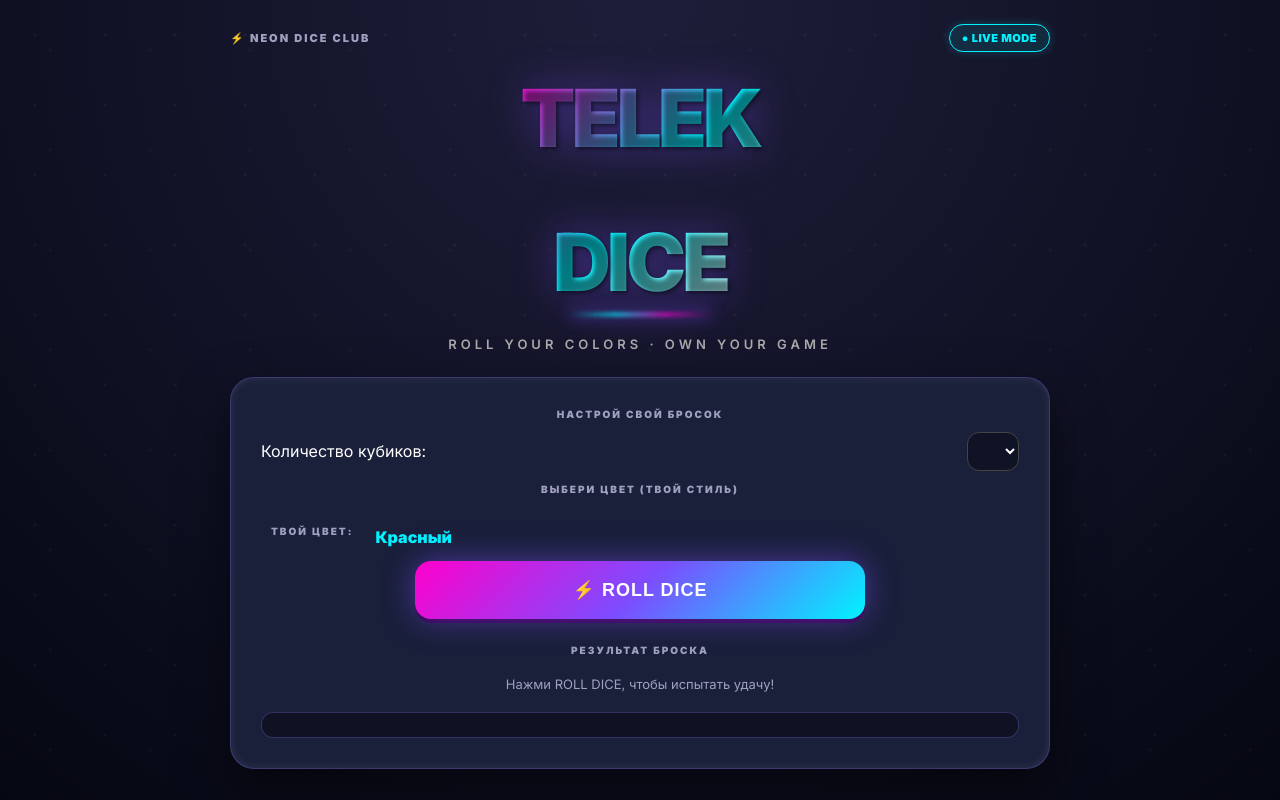
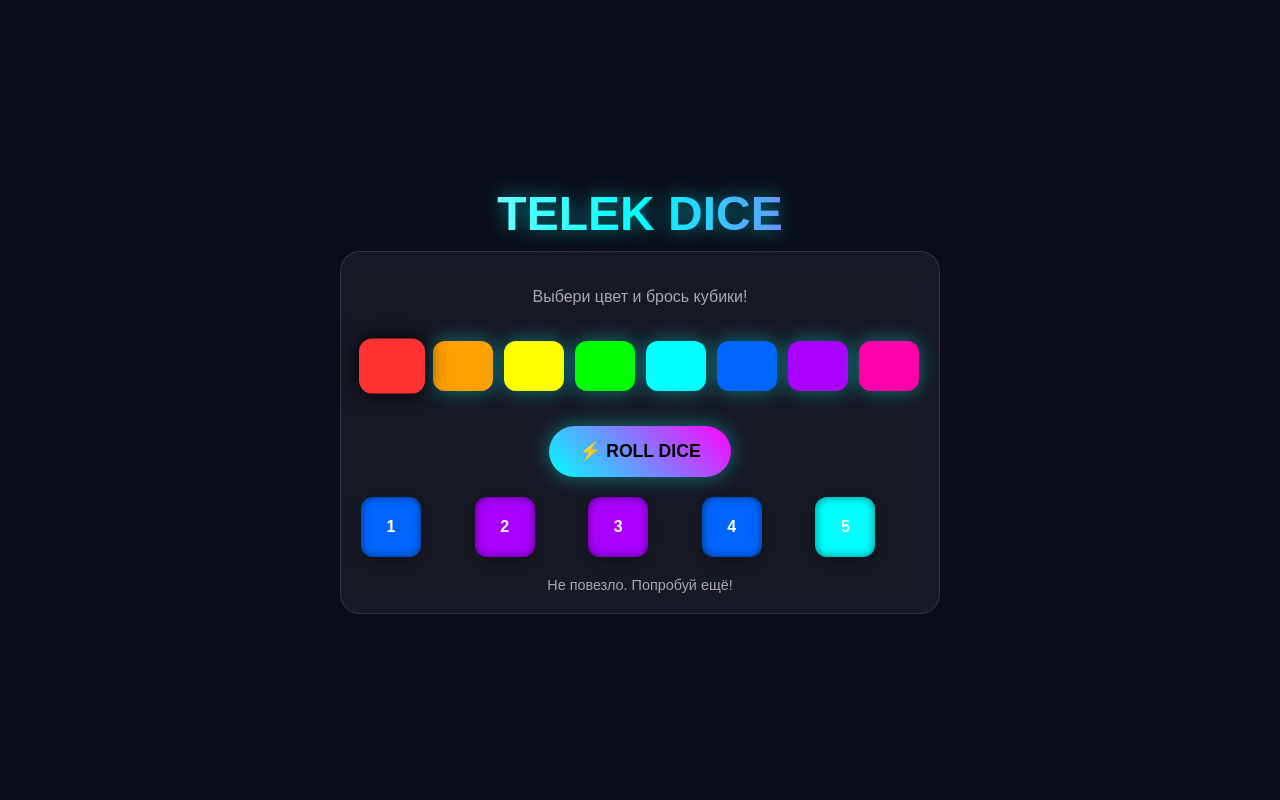
Before and after one commit to vstylerespekt-wq/telek-dice, a plain HTML site: page index.html in a window 1280 px wide. Both pictures are taken after a click on the button "⚡ ROLL DICE". Drawn offline with Linux system fonts and the light colour scheme.

Commit message:
Update index.html

```diff
--- a/index.html
+++ b/index.html
@@ -1,239 +1,119 @@
 <!doctype html>
 <html lang="ru">
 <head>
-<meta charset="utf-8">
-<meta name="viewport" content="width=device-width,initial-scale=1">
-<meta name="theme-color" content="#090b18">
-<title>TELEK DICE ULTIMATE</title>
-<!-- Подключаем шрифт Inter для идеальной типографики -->
-<link href="https://fonts.googleapis.com/css2?family=Inter:wght@300;400;600;900&display=swap" rel="stylesheet">
-<style>
-:root{
-  --bg:#050712;
-  --panel:#1a1f3a;
-  --glass:rgba(255,255,255,0.03);
-  --border:rgba(139,119,255,0.3);
-  --cyan:#00f3ff;
-  --pink:#ff00cc;
-  --violet:#bb86fc;
-  --text:#ffffff;
-  --muted:#a0a0c0;
-  --glow:#7c4dff;
-}
-*{box-sizing:border-box}
-body{
-  margin:0;
-  min-height:100vh;
-  padding:20px;
-  color:var(--text);
-  font-family:'Inter',sans-serif;
-  background:radial-gradient(circle at 50% 0%, #1e1e3a 0%, var(--bg) 100%);
-  display:flex;
-  justify-content:center;
-  align-items:center;
-  overflow-x:hidden;
-  user-select:none;
-}
-/* Фоновые частицы для атмосферы */
-body::before {
-  content: "";
-  position: fixed;
-  top: 0; left: 0; right: 0; bottom: 0;
-  pointer-events: none;
-  background-image:
-    radial-gradient(white, rgba(255,255,255,.2) 2px, transparent 3px),
-    radial-gradient(white, rgba(255,255,255,.15) 2px, transparent 3px);
-  background-size: 70px 70px, 100px 100px;
-  opacity: 0.05;
-  z-index: -1;
-}
-.wrap{
-  position:relative;
-  width:min(820px,100%);
-  text-align:center;
-}
-
-/* Анимация появления */
-.fade-in { animation: fadeIn 0.8s ease-out forwards; opacity: 0; }
-@keyframes fadeIn { to { opacity: 1; } }
-
-.topline{
-  display:flex;justify-content:space-between;align-items:center;gap:10px;
-  margin:2px 0 20px;color:var(--muted);font-size:11px;font-weight:900;letter-spacing:2px;
-}
-.pill{
-  border:1px solid var(--cyan);background:rgba(0,243,255,0.1);color:var(--cyan);
-  padding:6px 12px;border-radius:50px;letter-spacing:0.5px;white-space:nowrap;
-  box-shadow:0 0 10px rgba(0,243,255,0.2);
-}
-.logo{
-  display:inline-block;position:relative;margin:10px auto 15px;padding:0 15px;
-  font-size:clamp(48px,12vw,80px);font-weight:900;line-height:.9;letter-spacing:-4px;
-  background:linear-gradient(-45deg,#fff 0%,#00f3ff 50%,#ff00cc 100%);
-  -webkit-background-clip:text;background-clip:text;color:transparent;
-  filter:drop-shadow(0 0 20px rgba(124,77,255,0.4));
-  text-shadow: 2px 2px 4px rgba(0,0,0,0.5);
-}
-.logo span { display:block; }
-.logo::after{
-  content:"";display:block;height:3px;width:60%;margin:15px auto 0;border-radius:99px;
-  background:linear-gradient(90deg,transparent,var(--cyan),var(--pink),transparent);
-  box-shadow:0 0 15px var(--glow);
-  filter:blur(2px);
-}
-.subtitle{
-  font-size:13px;font-weight:600;letter-spacing:4px;color:#aaa;margin:5px 0 25px;text-transform:uppercase;
-}
-
-.panel{
-  background:var(--panel);
-  border:1px solid var(--border);
-  border-radius:24px;
-  padding:clamp(20px,4vw,30px);
-  margin:10px 0;
-  box-shadow: 0 20px 50px rgba(0,0,0,0.5), inset 0 0 10px rgba(255,255,255,0.1);
-  backdrop-filter: blur(16px);
-  position: relative;
-}
-
-.section-label{
-  font-size:10px;font-weight:800;letter-spacing:2px;color:var(--muted);text-transform:uppercase;margin-bottom:12px;
-}
-.row{
-  display:flex;gap:12px;justify-content:center;align-items:center;flex-wrap:wrap;margin:12px 0;
-}
-select{
-  background:#0f1325;color:white;border:1px solid #444;border-radius:12px;
-  padding:10px 15px;font-weight:700;outline:none;cursor:pointer;
-  transition: 0.3s;
-}
-select:focus { border-color: var(--violet); box-shadow: 0 0 8px rgba(187, 134, 252, 0.3); }
-
-/* Улучшенные кубики палитры */
-.dice{
-  display:grid;grid-template-columns:repeat(4,1fr);gap:10px;margin:15px auto;max-width:500px;
-}
-.die{
-  position:relative;aspect-ratio:1;border-radius:16px;
-  display:grid;place-items:center;cursor:pointer;
-  transition: transform 0.2s cubic-bezier(0.17, 0.67, 0.12, 1), filter 0.2s;
-  border: 2px solid transparent;
-}
-.die::before{
-  content: ''; position: absolute; inset: 4px; border-radius: 12px;
-  border: 1px solid rgba(255,255,255,0.1); backdrop-filter: blur(2px);
-}
-.die:hover{
-  transform: scale(1.05) translateY(-4px);
-  filter: brightness(1.1);
-}
-.die.selected{
-  transform: scale(1.1) translateY(-6px);
-  box-shadow: 0 0 25px rgba(0, 243, 255, 0.4);
-  border-color: var(--cyan);
-}
-.pip{
-  width:20px;height:20px;border-radius:50%;
-  background: radial-gradient(circle, white 20%, rgba(255,255,255,0) 60%);
-  box-shadow: 0 4px 10px rgba(0,0,0,0.3), inset 0 2px 5px rgba(255,255,255,0.5);
-}
-
-/* Кнопка броска */
-.primary{
-  width:100%;max-width:450px;border:none;border-radius:16px;
-  padding:18px;color:white;font-size:18px;font-weight:900;letter-spacing:1px;
-  cursor:pointer;text-transform: uppercase;
-  background: linear-gradient(135deg, #ff00cc, #7c4dff, #00f3ff);
-  box-shadow: 0 0 30px rgba(124, 77, 255, 0.5), 0 4px 0 #330044;
-  position: relative; overflow: hidden;
-  transition: all 0.3s ease;
-}
-.primary::before{ content: ''; position: absolute; top: 0; left: 0; width: 100%; height: 100%; background: rgba(255,255,255,0.1); opacity: 0; transform: scaleX(0); transition: 0.3s; }
-.primary:hover::before{ opacity: 1; transform: scaleX(1); }
-.primary:active{ transform: translateY(4px); box-shadow: 0 0 15px rgba(124, 77, 255, 0.3); filter: brightness(0.9); }
-.primary.rolling{ animation: pulse 1.5s infinite; filter: grayscale(1); }
-@keyframes pulse { 0% { box-shadow: 0 0 20px rgba(0, 243, 255, 0.5); } 50% { box-shadow: 0 0 40px rgba(255, 0, 204, 0.5); } 100% { box-shadow: 0 0 20px rgba(124, 77, 255, 0.5); } }
-
-/* Результаты */
-.results{
-  display:grid;grid-template-columns:repeat(auto-fit, minmax(80px, 1fr));gap:12px;
-  margin:20px auto;max-width:600px;
-}
-.resultdie{
-  min-width:0;min-height:90px;border-radius:14px;padding:8px;
-  border:1px solid rgba(255,255,255,0.1);display:flex;flex-direction:column;
-  justify-content:center;align-items:center;gap:6px;font-weight:800;
-  box-shadow: inset 0 0 10px rgba(0,0,0,0.5), 0 5px 15px rgba(0,0,0,0.3);
-  transition: transform 0.3s cubic-bezier(0.175, 0.885, 0.32, 1.275);
-  position: relative;
-  overflow: hidden;
-}
-.resultdie.shake{ animation: shake 0.5s; }
-@keyframes shake { 0%, 100% { transform: translateX(0); } 25% { transform: translateX(-10px); } 75% { transform: translateX(10px); } }
-.resultdie.win{ box-shadow: 0 0 25px var(--cyan); border-color: var(--cyan); }
-.resultdie .name{ font-size:12px; text-shadow: 0 1px 3px black; }
-.resultdie .number{ font-size:10px; opacity:0.7; }
-
-.status{
-  background: rgba(0,0,0,0.4);border:1px solid var(--border);border-radius:12px;
-  padding:12px;margin-top:15px;color:var(--cyan);font-size:14px;font-weight:600;
-  text-align: left;
-}
-.btn{
-  background:rgba(255,255,255,0.05);color:white;border:1px solid rgba(255,255,255,0.2);
-  padding:10px 20px;border-radius:10px;cursor:pointer;font-weight:600;
-  transition: 0.3s;
-}
-.btn:hover{ background: rgba(255,255,255,0.1); border-color: white; }
-
-.stats{ color:var(--muted);font-size:13px; }
-.stats strong{ color:white; font-size:16px; }
-
-.admin{ display:none; text-align:left; margin-top:20px; padding-top:20px; border-top:1px dashed var(--border); }
-.admin.open{ display:block; }
-.admin label{ display:block; margin:10px 0 5px; font-size:12px; font-weight:700; color:var(--muted); }
-.admin input[type=checkbox]{ accent-color:var(--violet); }
-
-.foot{ font-size:11px; color:#555; line-height:1.6; margin:20px auto; max-width:600px; }
-
-@media(max-width:480px){
-  .panel{ padding: 15px; }
-  .dice, .results{ grid-template-columns: repeat(2, 1fr); }
-  .logo{ font-size: 36px; }
-}
-</style>
+  <meta charset="utf-8">
+  <title>TELEK DICE SHORT</title>
+  <style>
+    body { margin:0; min-height:100vh; background:#0b0d1a; color:#fff; font-family:sans-serif; display:flex; justify-content:center; align-items:center; overflow:hidden; }
+    .game { width:100%; max-width:600px; text-align:center; padding:20px; }
+    h1 { font-size:3rem; margin:0 0 10px; background:linear-gradient(90deg,#fff,#0ff,#f0f); -webkit-background-clip:text; color:transparent; text-shadow:0 0 20px rgba(0,255,255,.5); }
+    .panel { background:rgba(255,255,255,0.05); border:1px solid rgba(255,255,255,0.1); border-radius:20px; padding:20px; backdrop-filter:blur(10px); }
+    .colors { display:flex; gap:10px; flex-wrap:wrap; justify-content:center; margin:20px 0; }
+    .color-btn { width:50px; height:50px; border-radius:12px; border:none; cursor:pointer; transition:.2s; position:relative; overflow:hidden; }
+    .color-btn::after { content:''; position:absolute; inset:0; background:rgba(255,255,255,0.2); opacity:0; transition:.1s; }
+    .color-btn:hover::after { opacity:1; }
+    .color-btn.active { transform:scale(1.1); box-shadow:0 0 20px currentColor; z-index:2; }
+    button { background:linear-gradient(45deg,#0ff,#f0f); color:#000; border:none; padding:15px 30px; font-weight:bold; font-size:1.1rem; border-radius:50px; cursor:pointer; box-shadow:0 0 20px rgba(0,255,255,.4); margin:15px auto; display:block; }
+    button:active { transform:scale(.95); }
+    .results { display:grid; grid-template-columns:repeat(auto-fit,minmax(60px,1fr)); gap:10px; margin:20px auto; }
+    .die-res { width:60px; height:60px; border-radius:12px; display:flex; align-items:center; justify-content:center; font-weight:bold; box-shadow:inset 0 0 10px rgba(0,0,0,.5),0 5px 15px rgba(0,0,0,.3); }
+    .win { box-shadow:0 0 30px currentColor !important; animation:pulse 1s infinite alternate; }
+    @keyframes pulse { from { transform:scale(1); } to { transform:scale(1.05); } }
+    #status { margin-top:15px; color:#aaa; font-size:.9rem; }
+  </style>
 </head>
 <body>
+  <div class="game">
+    <h1>TELEK DICE</h1>
+    <div class="panel">
+      <p style="color:#aaa">Выбери цвет и брось кубики!</p>
+      <div class="colors" id="colors"></div>
+      <button id="roll">⚡ ROLL DICE</button>
+      <div class="results" id="results"></div>
+      <div id="status">Кликни по экрану, чтобы включить музыку</div>
+    </div>
+  </div>
 
-<main class="wrap fade-in">
-  <div class="topline">
-    <span>⚡ NEON DICE CLUB</span>
-    <span class="pill">● LIVE MODE</span>
-  </div>
-  <div class="logo"><span>TELEK</span><br><span>DICE</span></div>
-  <div class="subtitle">ROLL YOUR COLORS · OWN YOUR GAME</div>
+  <script>
+    // Звуки (короткие бесплатные сэмплы)
+    const sounds = {
+      click: new Audio('https://assets.mixkit.co/sfx/download/mixkit-quick-success-tone-287.mp3'),
+      roll: new Audio('https://www.soundjay.com/human/sounds/dice-roll-01.mp3'),
+      win: new Audio('https://assets.mixkit.co/sfx/download/mixkit-retro-arcade-game-over-213.mp3')
+    };
+    // Фоновая музыка
+    const bgm = new Audio('https://assets.mixkit.co/music/preview/mixkit-arcade-ambiance-1236.mp3');
+    bgm.loop = true;
+    let isAudioUnlocked = false;
 
-  <div class="panel">
-    <div class="section-label">НАСТРОЙ СВОЙ БРОСОК</div>
+    document.addEventListener('click', () => {
+      if (!isAudioUnlocked) {
+        sounds.click.volume = 0.3;
+        sounds.roll.volume = 0.4;
+        sounds.win.volume = 0.5;
+        bgm.volume = 0.2;
+        try { bgm.play(); } catch(e) {}
+        document.getElementById('status').textContent = 'Музыка играет! Бросай!';
+        isAudioUnlocked = true;
+      }
+    }, { once: true });
 
-    <div class="row">
-      <label for="count" style="flex-grow:1; text-align:left;">Количество кубиков:</label>
-      <select id="count"></select>
-    </div>
+    const colors = [
+      {name:'Красный',hex:'#ff3333'},
+      {name:'Оранжевый',hex:'#ffa000'},
+      {name:'Жёлтый',hex:'#ffff00'},
+      {name:'Зелёный',hex:'#00ff00'},
+      {name:'Голубой',hex:'#00ffff'},
+      {name:'Синий',hex:'#0066ff'},
+      {name:'Фиолетовый',hex:'#aa00ff'},
+      {name:'Розовый',hex:'#ff00aa'}
+    ];
+    let selectedColor = colors[0].hex;
+    const colorsContainer = document.getElementById('colors');
+    const resultsContainer = document.getElementById('results');
+    const status = document.getElementById('status');
 
-    <div class="section-label">ВЫБЕРИ ЦВЕТ (ТВОЙ СТИЛЬ)</div>
-    <div class="dice" id="palette"></div>
+    colors.forEach(c => {
+      const btn = document.createElement('button');
+      btn.className = 'color-btn';
+      btn.style.background = c.hex;
+      btn.onclick = () => {
+        document.querySelectorAll('.color-btn').forEach(b => b.classList.remove('active'));
+        btn.classList.add('active');
+        selectedColor = c.hex;
+        if (isAudioUnlocked) sounds.click.play().catch(()=>{})
+      };
+      colorsContainer.appendChild(btn);
+    });
+    colorsContainer.firstElementChild.classList.add('active');
 
-    <div class="row" style="justify-content:flex-start; padding-left:10px;">
-      <span class="section-label" style="margin-right:10px;">Твой цвет:</span>
-      <strong id="choice" style="color:var(--cyan)">Красный</strong>
-    </div>
-
-    <button class="primary" id="roll">⚡ ROLL DICE</button>
-
-    <div class="section-label" style="margin-top:25px">РЕЗУЛЬТАТ БРОСКА</div>
-    <div class="results" id="results">
-      <div class="stats" style="grid-column:1/-1">Нажми ROLL DICE, чтобы испытать удачу!</div>
-    </div>
-
-    <div class="status" id="status">
+    document.getElementById('roll').onclick = () => {
+      if (isAudioUnlocked) sounds.roll.play().catch(()=>{})
+      resultsContainer.innerHTML = '';
+      status.textContent = 'Кубики летят...';
+      setTimeout(() => {
+        const count = Math.floor(Math.random() * 5) + 3; // 3–7 кубиков
+        let wins = 0;
+        for (let i = 0; i < count; i++) {
+          const resColor = colors[Math.floor(Math.random() * colors.length)].hex;
+          const die = document.createElement('div');
+          die.className = 'die-res';
+          die.style.background = resColor;
+          die.textContent = i+1;
+          if (resColor === selectedColor) {
+            die.classList.add('win');
+            wins++;
+          }
+          resultsContainer.appendChild(die);
+        }
+        if (wins > 0) {
+          status.textContent = `Победа! Совпадений: ${wins}`;
+          if (isAudioUnlocked) sounds.win.play().catch(()=>{})
+        } else {
+          status.textContent = 'Не повезло. Попробуй ещё!';
+        }
+      }, 800);
+    };
+  </script>
+</body>
+</html>
```
